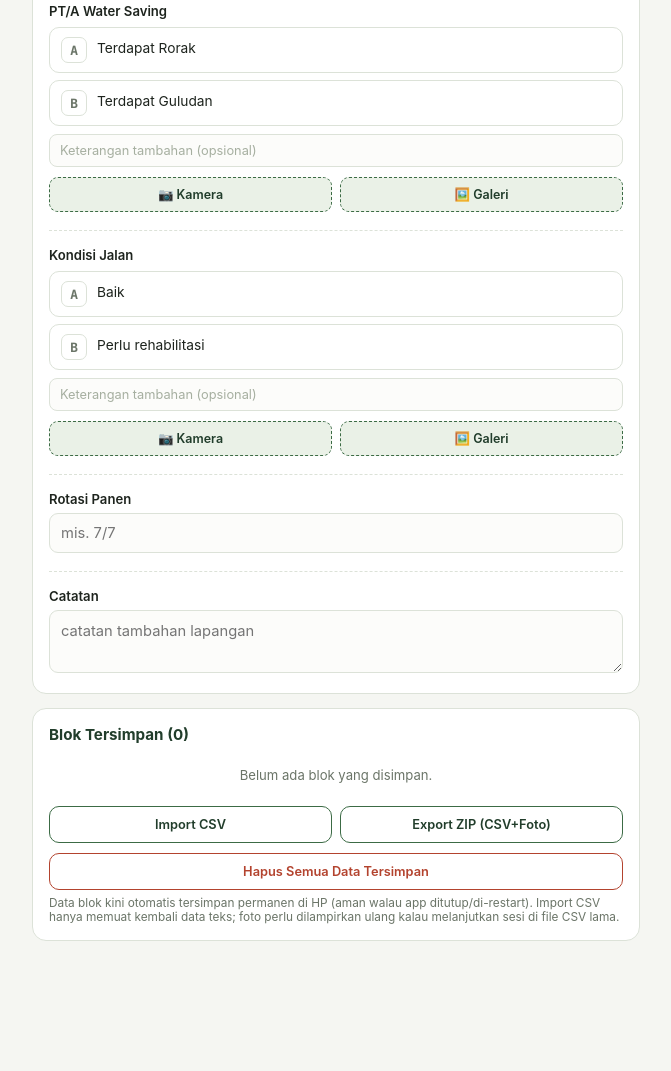
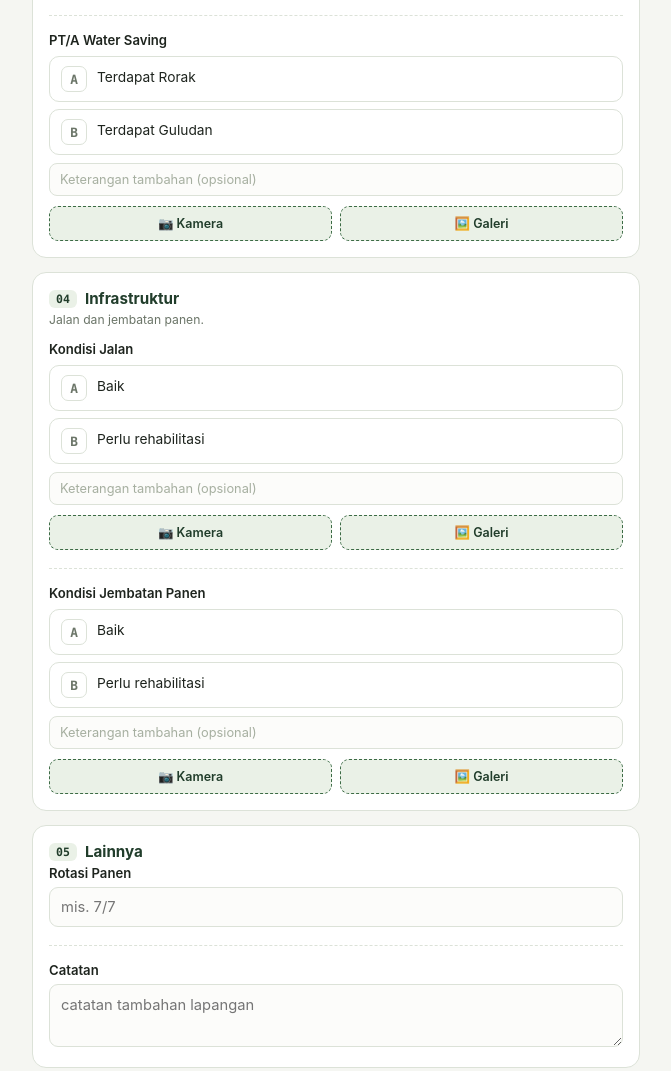
Before and after one commit to theobromae/rekompupuk, a plain HTML site: page index.html in a window 1280 px wide. Shown: the part 4023-5094 px from the top of the page, without its empty margins (304-975 px from the left). Drawn offline with Linux system fonts and the light colour scheme.

Commit message:
Pisah sub-bagian Konservasi Tanah dan Air & Infrastruktur; tambah Jembatan Panen
Co-Authored-By: Claude Sonnet 5.5 <noreply@anthropic.com>
Claude-Session: https://claude.ai/code/session_01MHNJXkspbi9zv1u9THTAqp

```diff
--- a/index.html
+++ b/index.html
@@ -510,7 +510,8 @@
   </div>
 
   <div class="card">
-    <h2><span class="num">03</span>PT/A &amp; Infrastruktur</h2>
+    <h2><span class="num">03</span>Konservasi Tanah dan Air</h2>
+    <p class="sub">Teras, tapak kuda, drainase, dan water saving.</p>
 
     <div class="section-block" id="g_pta_teras" style="margin-top:0;padding-top:0;border-top:none;">
       <p class="group-title">PT/A Teras</p>
@@ -532,12 +533,27 @@
       <div class="options"></div>
     </div>
 
-    <div class="section-block" id="g_jalan">
+  </div>
+
+  <div class="card">
+    <h2><span class="num">04</span>Infrastruktur</h2>
+    <p class="sub">Jalan dan jembatan panen.</p>
+
+    <div class="section-block" id="g_jalan" style="margin-top:0;padding-top:0;border-top:none;">
       <p class="group-title">Kondisi Jalan</p>
       <div class="options"></div>
     </div>
 
-    <div class="section-block field">
+    <div class="section-block" id="g_jembatan_panen">
+      <p class="group-title">Kondisi Jembatan Panen</p>
+      <div class="options"></div>
+    </div>
+  </div>
+
+  <div class="card">
+    <h2><span class="num">05</span>Lainnya</h2>
+
+    <div class="section-block field" style="margin-top:0;padding-top:0;border-top:none;">
       <label class="text-label">Rotasi Panen</label>
       <input type="text" id="f_rotasi" placeholder="mis. 7/7">
     </div>
@@ -606,6 +622,8 @@ const GROUPS = {
     ["A","Terdapat Rorak"],["B","Terdapat Guludan"] ]},
   jalan: { title:"Kondisi Jalan", options:[
     ["A","Baik"],["B","Perlu rehabilitasi"] ]},
+  jembatan_panen: { title:"Kondisi Jembatan Panen", options:[
+    ["A","Baik"],["B","Perlu rehabilitasi"] ]},
 };
 
 const state = {}; // selected letter per group key
@@ -613,7 +631,7 @@ const groupPhotos = {}; // dataURI per kategori (untuk blok yang sedang diisi)
 const PHOTO_GROUPS = [
   "situasi_lahan","cadangan_buah","pertumbuhan_tanaman","tunasan",
   "kondisi_piringan","kondisi_gawangan",
-  "pta_teras","pta_tapak","pta_drainase","pta_water","jalan"
+  "pta_teras","pta_tapak","pta_drainase","pta_water","jalan","jembatan_panen"
 ];
 
 function buildGroups(){
@@ -623,7 +641,7 @@ function buildGroups(){
     keragaman:"g_keragaman", tunasan:"g_tunasan",
     kondisi_piringan:"g_kondisi_piringan", kondisi_gawangan:"g_kondisi_gawangan",
     pta_teras:"g_pta_teras", pta_tapak:"g_pta_tapak", pta_drainase:"g_pta_drainase",
-    pta_water:"g_pta_water", jalan:"g_jalan"
+    pta_water:"g_pta_water", jalan:"g_jalan", jembatan_panen:"g_jembatan_panen"
   };
   Object.keys(GROUPS).forEach(key=>{
     const container = document.querySelector('#'+idMap[key]+' .options');
@@ -734,6 +752,7 @@ const FIELD_COLS = [
   "pta_drainase","keterangan_pta_drainase","foto_pta_drainase",
   "pta_water","keterangan_pta_water","foto_pta_water",
   "jalan","keterangan_jalan","foto_jalan",
+  "jembatan_panen","keterangan_jembatan_panen","foto_jembatan_panen",
   "rotasi_panen","catatan"
 ];
 
@@ -908,6 +927,7 @@ function collectEntry(){
     pta_drainase: groupText('pta_drainase'), keterangan_pta_drainase: ket('pta_drainase'),
     pta_water: groupText('pta_water'), keterangan_pta_water: ket('pta_water'),
     jalan: groupText('jalan'), keterangan_jalan: ket('jalan'),
+    jembatan_panen: groupText('jembatan_panen'), keterangan_jembatan_panen: ket('jembatan_panen'),
     rotasi_panen: document.getElementById('f_rotasi').value.trim(),
     catatan: document.getElementById('f_catatan').value.trim(),
     _photos: Object.assign({}, groupPhotos),
```
Also changed, not shown: 1 other file.
